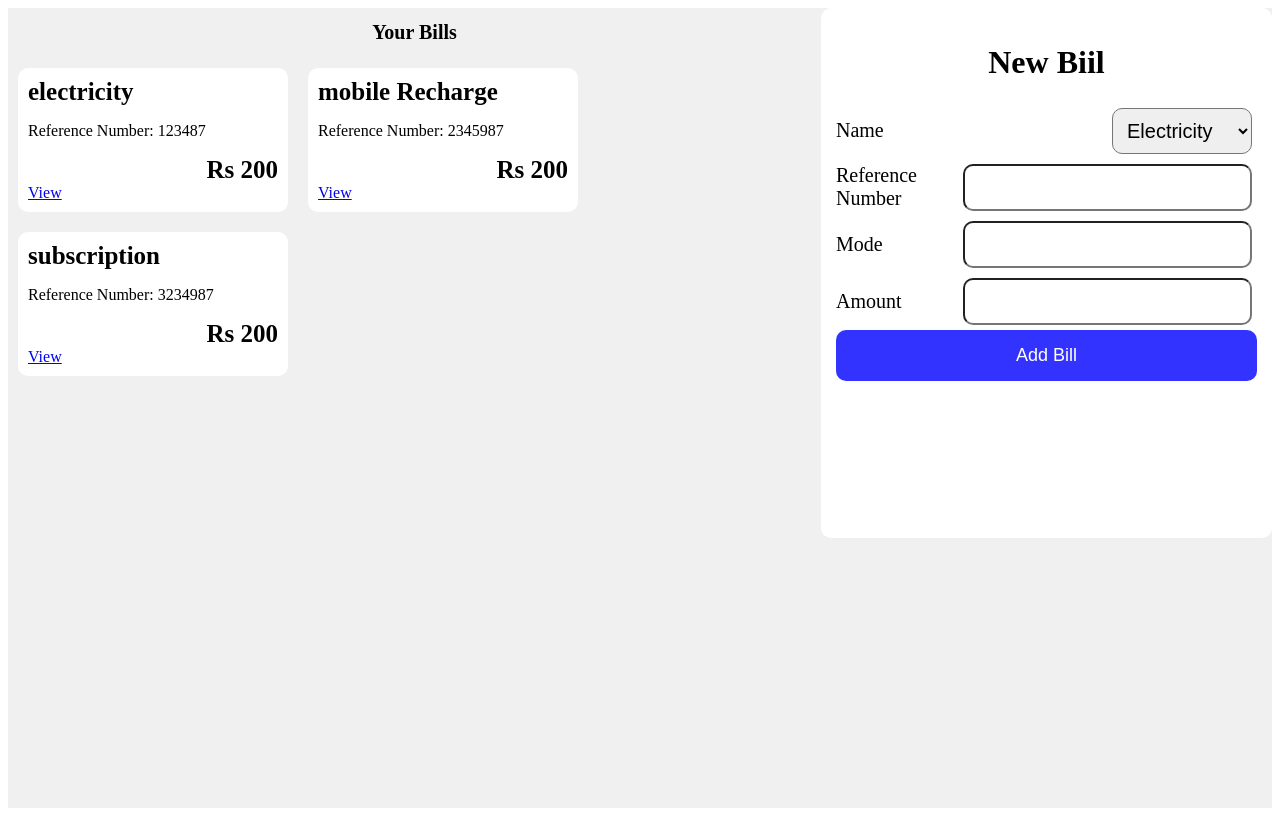
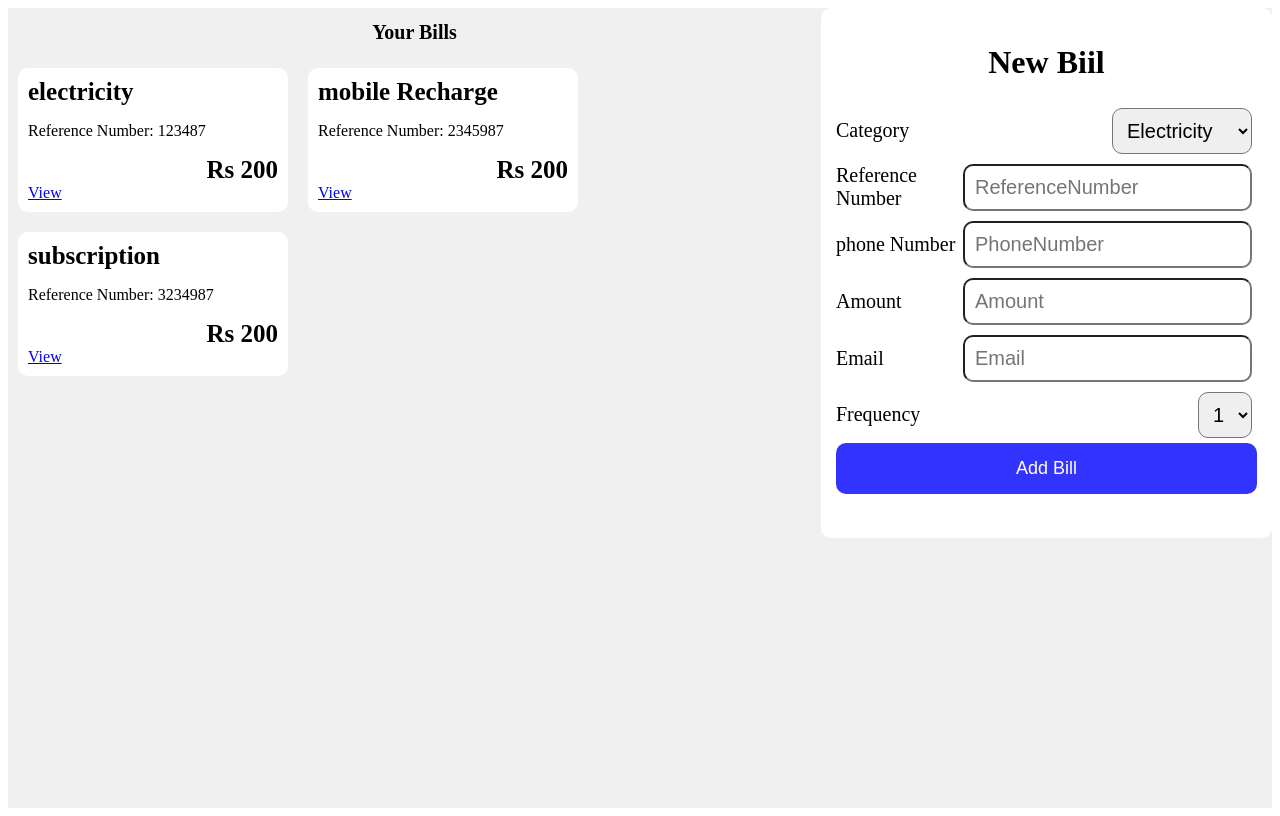
Before and after one commit to saisantosh005/novaApp, a React (Create React App) app: page / in a window 1280 px wide. Built offline with nearby package versions, Linux system fonts and the light colour scheme.

Commit message:
newBillFormCreated

```diff
--- a/src/components/HomeRoute/AddBill/AddBill.js
+++ b/src/components/HomeRoute/AddBill/AddBill.js
@@ -1,4 +1,4 @@
-import { useState } from "react";
+import { useState, useEffect } from "react";
 import {
   Label,
   Input,
@@ -10,14 +10,50 @@ import {
   ButtonContainer
 } from "./styledComponent";
 const category = ["Electricity", "Recharge", "credit Card"];
-const AddBill = () => {
-  const [details, setdetails] = useState({});
+const frequency = [1, 2, 3, 4, 5];
+const initialState = {
+  id: "",
+  category: "",
+  amount: "",
+  frequency: 0,
+  phoneNumber: "",
+  email: ""
+};
+const AddBill = (props) => {
+  const [details, setdetails] = useState(initialState);
+  const onChangeCategory = (event) => {
+    setdetails({ ...details, category: event.target.value });
+  };
+
+  const onChangeReferenceNumber = (event) => {
+    setdetails({ ...details, id: event.target.value });
+  };
+
+  const onChangePhoneNumber = (event) => {
+    setdetails({ ...details, phoneNumber: event.target.value });
+  };
+  const onChangeAmount = (event) => {
+    setdetails({ ...details, amount: event.target.value });
+  };
+  const onChangeEmail = (event) => {
+    setdetails({ ...details, email: event.target.value });
+  };
+  const onChangeFrequency = (event) => {
+    setdetails({ ...details, frequency: event.target.value });
+  };
+
+  useEffect(() => {});
+  const onSubmitForm = (e) => {
+    e.preventDefault();
+    props.addbill(details);
+    setdetails(initialState);
+  };
   return (
-    <MainContainer>
+    <MainContainer onSubmit={onSubmitForm}>
       <Heading>New Biil</Heading>
       <InputContainer>
-        <Label>Name</Label>
-        <Select>
+        <Label>Category</Label>
+        <Select onChange={onChangeCategory}>
           {category.map((item) => (
             <option value={item}>{item}</option>
           ))}
@@ -25,16 +61,49 @@ const AddBill = () => {
       </InputContainer>
       <InputContainer>
         <Label>Reference Number</Label>
-        <Input type="number" value={""} />
+        <Input
+          placeholder="ReferenceNumber"
+          type="number"
+          value={details.id}
+          onChange={onChangeReferenceNumber}
+        />
       </InputContainer>
       <InputContainer>
-        <Label>Mode</Label>
-        <Input type="text" value={""} />
+        <Label>phone Number</Label>
+        <Input
+          placeholder="PhoneNumber"
+          type="number"
+          value={details.phoneNumber}
+          onChange={onChangePhoneNumber}
+        />
       </InputContainer>
       <InputContainer>
         <Label>Amount</Label>
-        <Input type="text" value={""} />
+        <Input
+          placeholder="Amount"
+          type="text"
+          value={details.amount}
+          onChange={onChangeAmount}
+        />
       </InputContainer>
+      <InputContainer>
+        <Label>Email</Label>
+        <Input
+          placeholder="Email"
+          type="text"
+          value={details.email}
+          onChange={onChangeEmail}
+        />
+      </InputContainer>
+      <InputContainer>
+        <Label>Frequency</Label>
+        <Select onChange={onChangeFrequency}>
+          {frequency.map((item) => (
+            <option value={item}>{item}</option>
+          ))}
+        </Select>
+      </InputContainer>
+
       <ButtonContainer>
         <Button>Add Bill</Button>
       </ButtonContainer>
--- a/src/components/HomeRoute/AddBill/styledComponent.js
+++ b/src/components/HomeRoute/AddBill/styledComponent.js
@@ -1,5 +1,5 @@
 import styled from "styled-components";
-const MainContainer = styled.div`
+const MainContainer = styled.form`
   background: white;
   max-height: 500px;
   border-radius: 10px;
--- a/src/components/HomeRoute/HomeRoute.js
+++ b/src/components/HomeRoute/HomeRoute.js
@@ -1,3 +1,4 @@
+import { useEffect, useState } from "react";
 import AddBill from "./AddBill/AddBill";
 import BillCard from "./BillCard/BillCard";
 import {
@@ -57,17 +58,26 @@ const billsList = [
 ];
 
 const HomeRoute = () => {
+  const [billListValues, setBillList] = useState(billsList);
+
+  const insertNewBill = (value) => {
+    setBillList([...billListValues, value]);
+  };
+  useEffect(() => {
+    console.log(billListValues);
+  });
+
   return (
     <MainContainer>
       <MainDiv>
         <Heading>Your Bills</Heading>
         <BillListContainer>
-          {billsList.map((item) => (
+          {billListValues.map((item) => (
             <BillCard details={item} />
           ))}
         </BillListContainer>
       </MainDiv>
-      <AddBill />
+      <AddBill addbill={insertNewBill} />
     </MainContainer>
   );
 };
--- a/src/components/PaymentRoute/PaymentRoute/PaymentRoute.js
+++ b/src/components/PaymentRoute/PaymentRoute/PaymentRoute.js
@@ -10,6 +10,7 @@ import {
   Input,
   TextContainer
 } from "./styledComponents";
+import { Link } from "react-router-dom";
 
 const PaymentRoute = () => {
   return (
@@ -47,6 +48,7 @@ const PaymentRoute = () => {
             <Input type="text" />
           </InputContainer>
           <Button>Pay</Button>
+          <Link to="/">back</Link>
         </PaymentDetailsSection>
       </PaymentContainer>
     </MainContainer>
```
